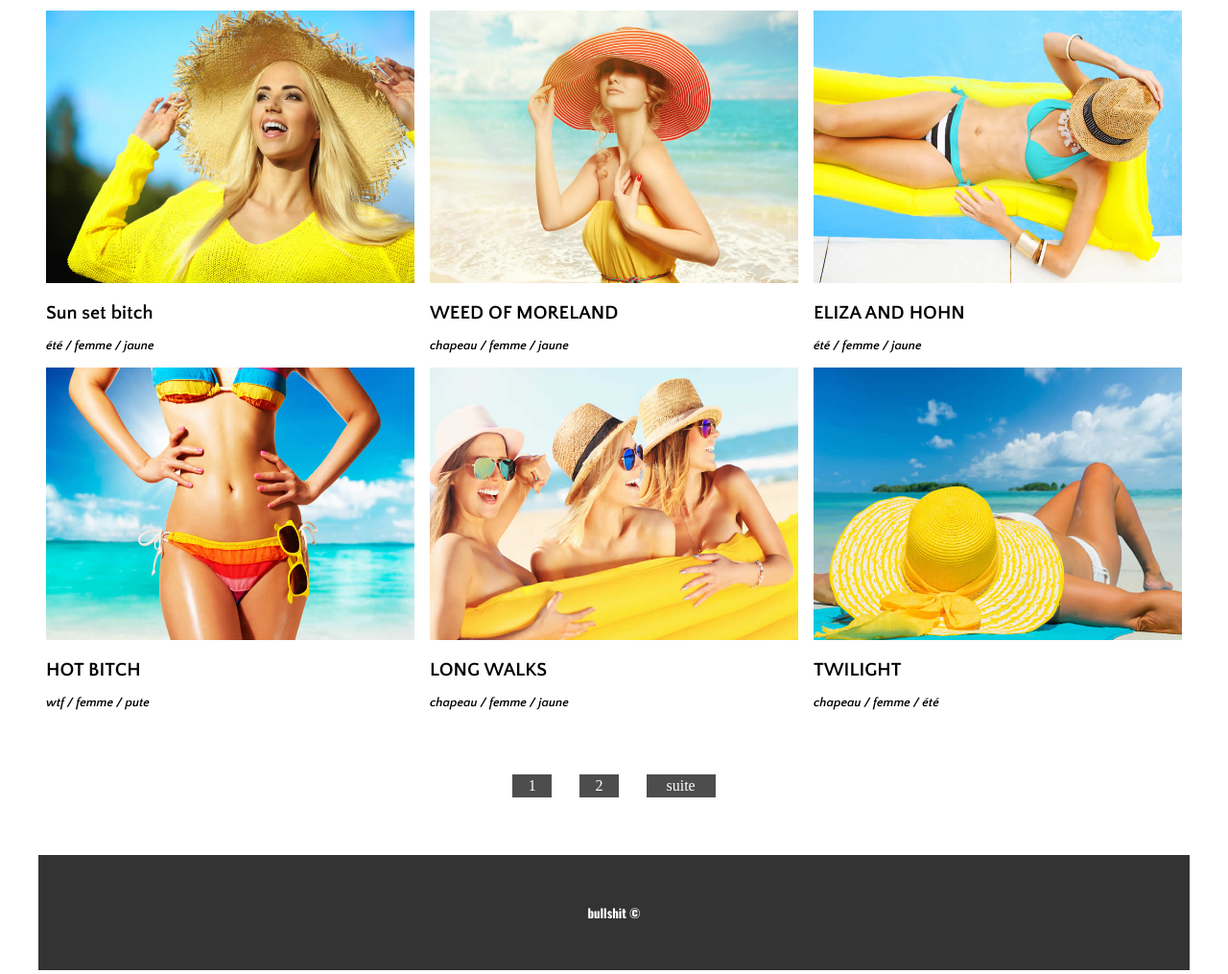
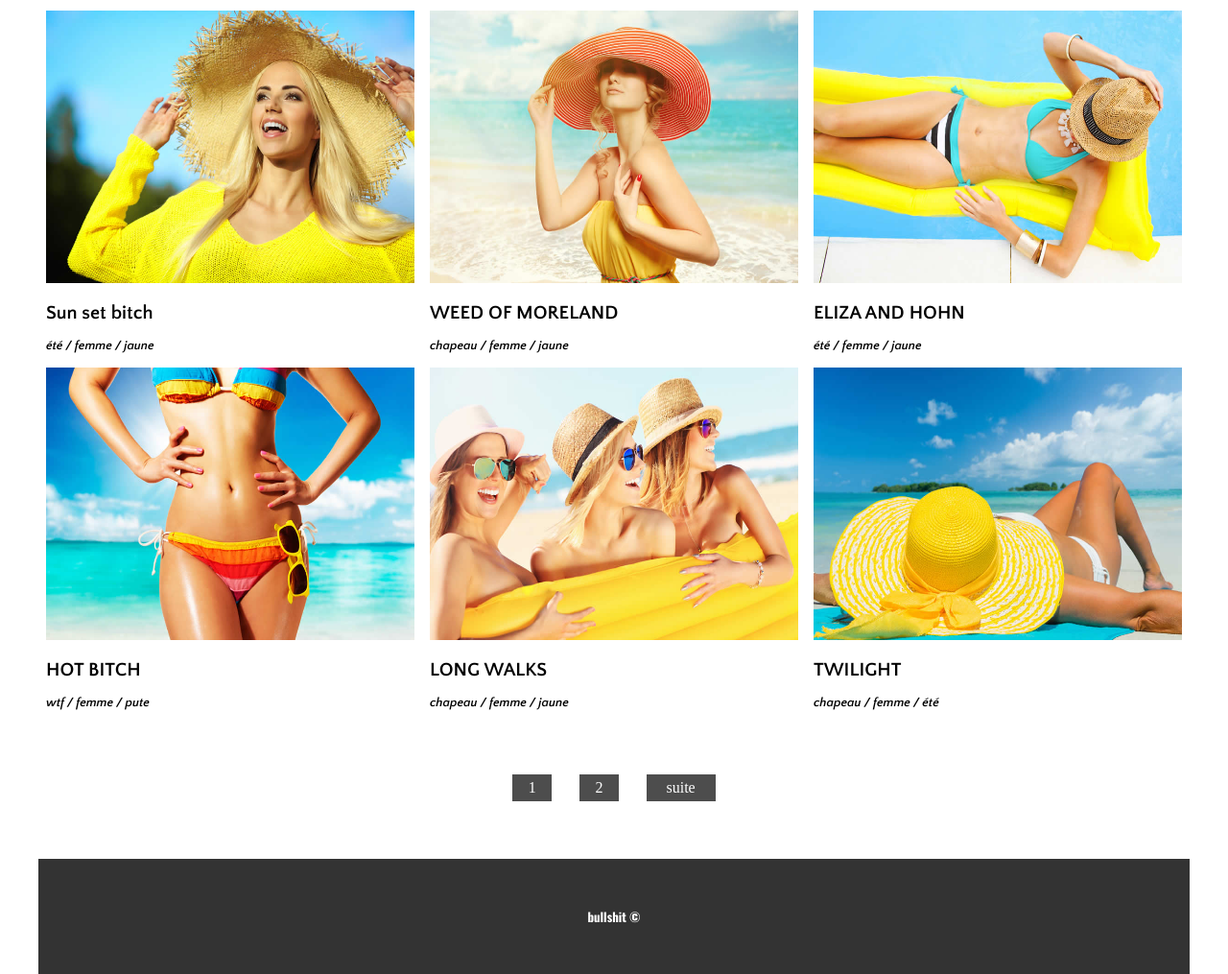
Before and after one commit to Mathieu-VEL/exercise-maschinooo, a plain HTML site: page index.html in a window 1280 px wide. Shown: the part 472-1487 px from the top of the page at 96% size. Drawn offline with nearby package versions, Linux system fonts and the light colour scheme; a web font is replaced by a local one.

Commit message:
fin-de-l'exercice-maschino

```diff
--- a/index.css
+++ b/index.css
@@ -104,15 +104,16 @@
 
 #container #num-page ul {
     display: flex;
-    border: solid var(--darkgray2);
+    /* border: solid var(--darkgray2); */
     background-color: var(--darkgray2);
     width: 17%;
+    padding: 2% 0;
     text-align: center;
     justify-content: space-around;
 }
 
 #container #num-page .suite {
-    border: solid var(--darkgray2);
+    /* border: solid var(--darkgray2); */
     background-color: var(--darkgray2);
     width: 30%;
     text-align: center;
@@ -166,6 +167,7 @@
 
 
 #container #num-page :hover{
+    /* background-color: rgb(255, 255, 0); */
     color: rgb(231, 13, 13);
     text-shadow: 0 0 10px red,
                  0 0 20px red,
```
